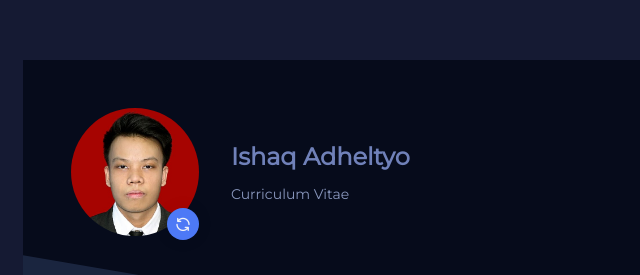
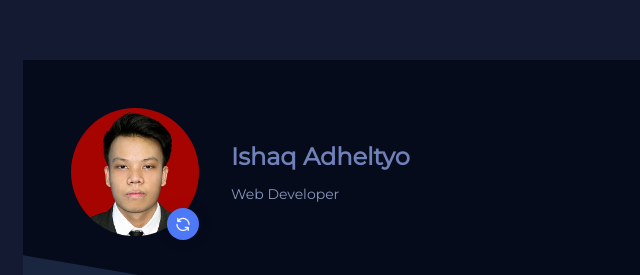
Before and after one commit to ishaqadhel/pweb-homework-2, a plain HTML site: page index.html in a window 1280 px wide. Shown: the top 275 px of the page, 47-687 px from the left. Drawn offline with nearby package versions, Linux system fonts and the light colour scheme.

Commit message:
feat: change sub bio

```diff
--- a/index.html
+++ b/index.html
@@ -28,7 +28,7 @@
                 </div>
                 <div>
                     <h2>Ishaq Adheltyo</h2>
-                    <p>Curriculum Vitae</p>
+                    <p>Web Developer</p>
                 </div>
             </div>
 
```
